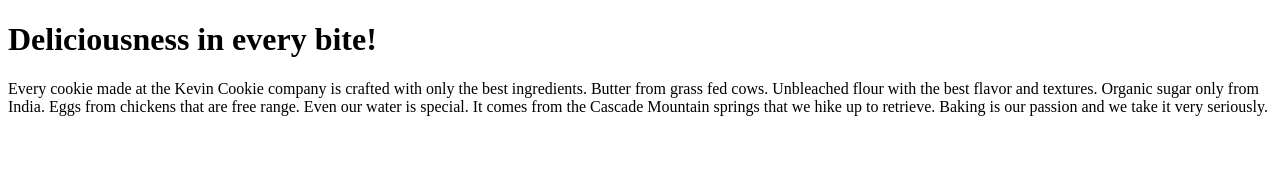
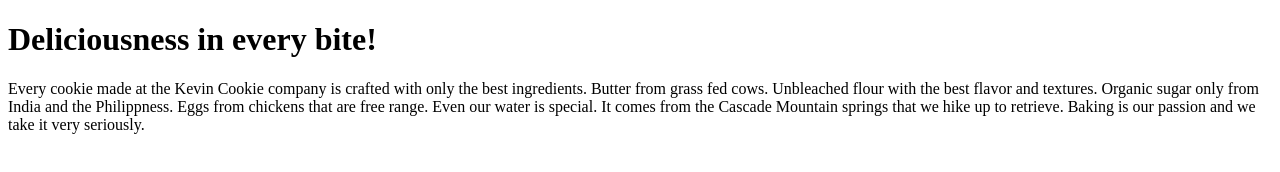
Before and after one commit to heymant17/HemantCookieCompany.com, a plain HTML site: page index.htm in a window 1280 px wide. Drawn offline with Linux system fonts and the light colour scheme.

Commit message:
Update index.htm

```diff
--- a/index.htm
+++ b/index.htm
@@ -4,7 +4,7 @@
 
 <h1>Deliciousness in every bite!</h1>
 
-<p>Every cookie made at the Kevin Cookie company is crafted with only the best ingredients. Butter from grass fed cows. Unbleached flour with the best flavor and textures. Organic sugar only from India. Eggs from chickens that are free range. Even our water is special. It comes from the Cascade Mountain springs that we hike up to retrieve. Baking is our passion and we take it very seriously.</p>
+<p>Every cookie made at the Kevin Cookie company is crafted with only the best ingredients. Butter from grass fed cows. Unbleached flour with the best flavor and textures. Organic sugar only from India and the Philippness. Eggs from chickens that are free range. Even our water is special. It comes from the Cascade Mountain springs that we hike up to retrieve. Baking is our passion and we take it very seriously.</p>
 
 </body>
 </html>
```
